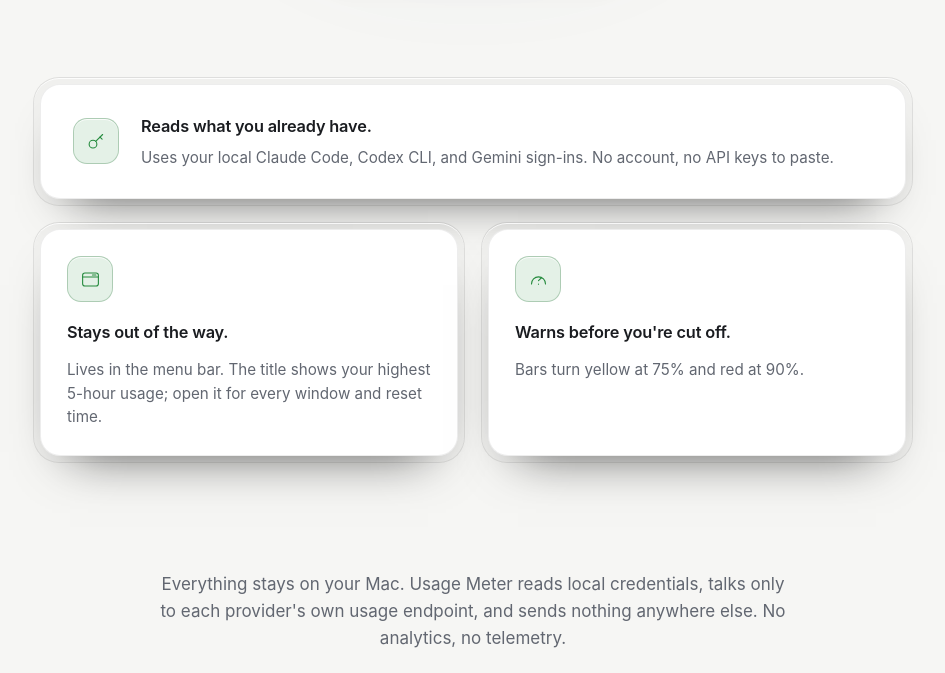
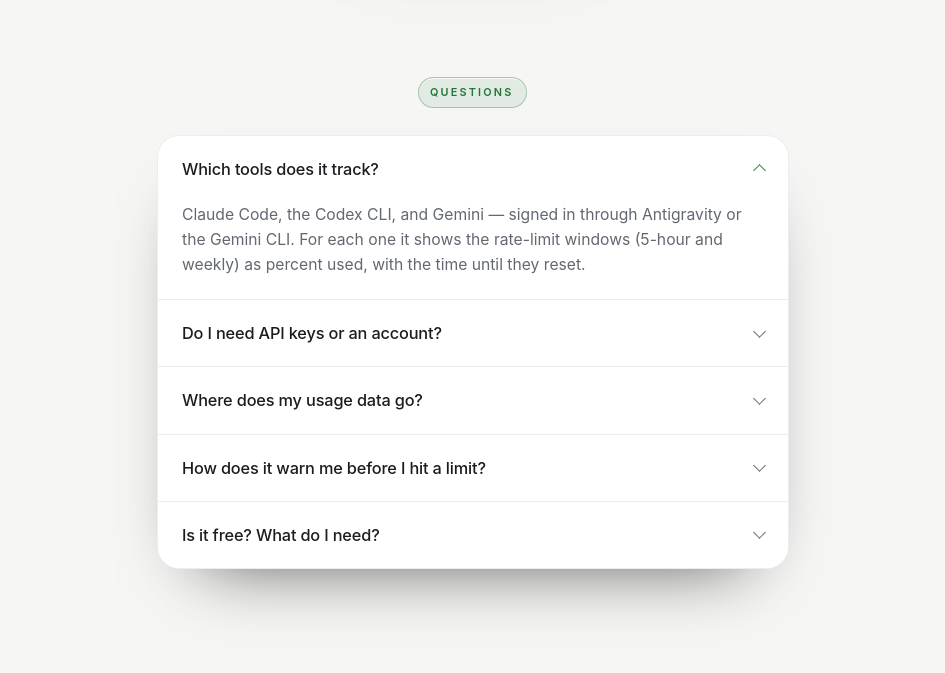
Before and after one commit to ehermanson/usage-meter, a plain HTML site: page site/index.html in a window 1280 px wide. Shown: the part 1290-1963 px from the top of the page, without its empty margins (167-1112 px from the left). Drawn offline with Linux system fonts and the light colour scheme.

Commit message:
Replace feature cards with a FAQ accordion

```diff
--- a/site/index.html
+++ b/site/index.html
@@ -195,52 +195,40 @@
       </div>
     </section>
 
-    <section class="how">
-      <ul class="how-list">
-        <li class="feature feature-wide" data-reveal>
-          <div class="feature-core">
-            <span class="how-icon" aria-hidden="true">
-              <svg viewBox="0 0 24 24" width="21" height="21" fill="none" stroke="currentColor" stroke-width="1.25" stroke-linecap="round" stroke-linejoin="round">
-                <circle cx="8" cy="15" r="4.4"></circle>
-                <path d="M11.1 11.9 19 4"></path>
-                <path d="M16 7l2.4 2.4"></path>
-              </svg>
-            </span>
-            <strong>Reads what you already have.</strong>
-            <span class="feature-desc">Uses your local Claude Code, Codex CLI, and Gemini sign-ins. No account, no API keys to paste.</span>
+    <section class="faq">
+      <p class="eyebrow" data-reveal>Questions</p>
+      <div class="faq-list" data-reveal>
+        <details class="faq-item" open>
+          <summary>Which tools does it track?<span class="faq-mark" aria-hidden="true"></span></summary>
+          <div class="faq-a">
+            <p>Claude Code, the Codex CLI, and Gemini — signed in through Antigravity or the Gemini CLI. For each one it shows the rate-limit windows (5-hour and weekly) as percent used, with the time until they reset.</p>
           </div>
-        </li>
-        <li class="feature" data-reveal>
-          <div class="feature-core">
-            <span class="how-icon" aria-hidden="true">
-              <svg viewBox="0 0 24 24" width="21" height="21" fill="none" stroke="currentColor" stroke-width="1.25" stroke-linecap="round" stroke-linejoin="round">
-                <rect x="3" y="4.5" width="18" height="15" rx="2.6"></rect>
-                <path d="M3 9.2h18"></path>
-                <path d="M14.2 6.8h4"></path>
-              </svg>
-            </span>
-            <strong>Stays out of the way.</strong>
-            <span class="feature-desc">Lives in the menu bar. The title shows your highest 5-hour usage; open it for every window and reset time.</span>
+        </details>
+        <details class="faq-item">
+          <summary>Do I need API keys or an account?<span class="faq-mark" aria-hidden="true"></span></summary>
+          <div class="faq-a">
+            <p>No. Usage Meter reads the sign-ins already on your Mac from Claude Code, Codex, and Gemini. There's nothing to paste and no account to create.</p>
           </div>
-        </li>
-        <li class="feature" data-reveal>
-          <div class="feature-core">
-            <span class="how-icon" aria-hidden="true">
-              <svg viewBox="0 0 24 24" width="21" height="21" fill="none" stroke="currentColor" stroke-width="1.25" stroke-linecap="round" stroke-linejoin="round">
-                <path d="M4 17a8 8 0 1 1 16 0"></path>
-                <path d="M12 13.2 15.4 10"></path>
-                <path d="M12 17.3v.01"></path>
-              </svg>
-            </span>
-            <strong>Warns before you're cut off.</strong>
-            <span class="feature-desc">Bars turn yellow at 75% and red at 90%.</span>
+        </details>
+        <details class="faq-item">
+          <summary>Where does my usage data go?<span class="faq-mark" aria-hidden="true"></span></summary>
+          <div class="faq-a">
+            <p>Nowhere else. It reads local credentials and talks only to each provider's own usage endpoint. Nothing is sent anywhere else — no analytics, no telemetry.</p>
           </div>
-        </li>
-      </ul>
-    </section>
-
-    <section class="privacy">
-      <p data-reveal>Everything stays on your Mac. Usage Meter reads local credentials, talks only to each provider's own usage endpoint, and sends nothing anywhere else. No analytics, no telemetry.</p>
+        </details>
+        <details class="faq-item">
+          <summary>How does it warn me before I hit a limit?<span class="faq-mark" aria-hidden="true"></span></summary>
+          <div class="faq-a">
+            <p>The menu-bar title shows your highest 5-hour usage. Bars turn yellow at 75% and red at 90%, so a limit is visible well before you reach it.</p>
+          </div>
+        </details>
+        <details class="faq-item">
+          <summary>Is it free? What do I need?<span class="faq-mark" aria-hidden="true"></span></summary>
+          <div class="faq-a">
+            <p>It's free and open source under the MIT license. It runs on macOS 14 and later.</p>
+          </div>
+        </details>
+      </div>
     </section>
 
     <section class="install" data-reveal>
--- a/site/style.css
+++ b/site/style.css
@@ -206,8 +206,8 @@ section + section { padding-top: 0; }
   border: 1px solid color-mix(in srgb, var(--accent) 26%, var(--hair));
   box-shadow: var(--inner-lip);
 }
-/* A tiny live dot in the eyebrow. */
-.eyebrow::before {
+/* A tiny live dot — only on the hero eyebrow, where it reads as "status". */
+.hero .eyebrow::before {
   content: "";
   width: 6px;
   height: 6px;
@@ -215,6 +215,8 @@ section + section { padding-top: 0; }
   background: var(--accent);
   box-shadow: 0 0 0 3px color-mix(in srgb, var(--accent) 22%, transparent);
 }
+/* The FAQ eyebrow centers under a centered section. */
+.faq .eyebrow { display: block; width: max-content; margin-inline: auto; }
 h1 {
   font-size: clamp(2.4rem, 6.9vw, 3.9rem);
   line-height: 1.04;
@@ -343,9 +345,6 @@ h1 { animation-delay: 0.13s; }
   will-change: transform, opacity;
 }
 .js [data-reveal].in { opacity: 1; transform: none; filter: blur(0); }
-/* Stagger the three feature items as the row comes in. */
-.js .how-list li[data-reveal]:nth-child(2) { --reveal-delay: 0.1s; }
-.js .how-list li[data-reveal]:nth-child(3) { --reveal-delay: 0.2s; }
 @media (prefers-reduced-motion: reduce) {
   .js [data-reveal] { opacity: 1; transform: none; filter: none; transition: none; }
 }
@@ -626,91 +625,67 @@ h1 { animation-delay: 0.13s; }
 .pf-updated { display: inline-flex; align-items: center; gap: 5px; }
 .pf-refresh { display: block; opacity: 0.85; }
 
-/* How it works — an asymmetric bento of machined double-bezel cards. */
-.how-list {
-  list-style: none;
-  margin: 0;
-  padding: 0;
-  /* Break out a touch wider than the text column so the bento can breathe. */
-  position: relative;
-  left: 50%;
-  transform: translateX(-50%);
-  width: min(880px, calc(100vw - 32px));
-  display: grid;
-  grid-template-columns: repeat(2, 1fr);
-  gap: 16px;
-}
-.feature-wide { grid-column: 1 / -1; }
-
-/* Double-bezel: an outer tray holding an inner plate with concentric radii. */
-.feature {
-  padding: 6px;
-  border-radius: 26px;
-  background: var(--shell);
+/* FAQ — a single machined panel with hairline-divided disclosure rows. Reads
+   like documentation, not marketing. */
+.faq .eyebrow { margin-bottom: 26px; }
+.faq-list {
+  border-radius: 22px;
   border: 1px solid var(--hair);
-  box-shadow: var(--inner-lip);
-}
-.feature-core {
-  height: 100%;
-  padding: 26px;
-  border-radius: 20px;
   background: var(--core);
-  border: 1px solid var(--hair);
   box-shadow:
     var(--inner-lip),
-    0 26px 50px -30px rgba(0, 0, 0, 0.7);
+    0 34px 70px -44px rgba(0, 0, 0, 0.75);
+  overflow: hidden;
+}
+.faq-item { border-bottom: 1px solid var(--hair); }
+.faq-item:last-child { border-bottom: none; }
+
+.faq-item summary {
+  list-style: none;
+  cursor: pointer;
   display: flex;
-  flex-direction: column;
-  gap: 13px;
-  transition: transform 0.6s var(--ease), box-shadow 0.6s var(--ease);
+  align-items: center;
+  gap: 16px;
+  padding: 20px 24px;
+  font-size: 1.02rem;
+  font-weight: 550;
+  letter-spacing: -0.01em;
+  transition: background 0.4s var(--ease), color 0.4s var(--ease);
 }
-.feature:hover .feature-core {
-  transform: translateY(-3px);
-  box-shadow:
-    var(--inner-lip),
-    0 34px 60px -28px rgba(0, 0, 0, 0.75);
+.faq-item summary::-webkit-details-marker { display: none; }
+.faq-item summary:hover { background: color-mix(in srgb, var(--text) 3.5%, transparent); }
+
+/* A caret that rotates from pointing down to up when the row opens. */
+.faq-mark {
+  margin-left: auto;
+  flex: none;
+  width: 9px;
+  height: 9px;
+  border-right: 1.6px solid var(--text-2);
+  border-bottom: 1.6px solid var(--text-2);
+  transform: translateY(-2px) rotate(45deg);
+  transition: transform 0.5s var(--ease);
 }
-/* The wide card lays out horizontally: icon column, then heading + copy. */
-.feature-wide .feature-core {
-  display: grid;
-  grid-template-columns: auto 1fr;
-  grid-template-rows: auto auto;
-  align-items: center;
-  column-gap: 22px;
-  row-gap: 7px;
-  padding: 28px 32px;
+.faq-item[open] .faq-mark {
+  transform: translateY(1px) rotate(-135deg);
+  border-color: var(--accent);
 }
-.feature-wide .how-icon { grid-row: 1 / 3; align-self: center; margin: 0; }
-.feature-wide strong,
-.feature-wide .feature-desc { grid-column: 2; }
 
-.how-icon {
-  display: inline-flex;
-  align-items: center;
-  justify-content: center;
-  width: 46px;
-  height: 46px;
-  margin-bottom: 4px;
-  border-radius: 14px;
-  color: var(--accent);
-  background: color-mix(in srgb, var(--accent) 12%, transparent);
-  border: 1px solid color-mix(in srgb, var(--accent) 22%, var(--hair));
-  box-shadow: var(--inner-lip);
+.faq-a {
+  padding: 0 24px 22px;
+  color: var(--text-2);
+  font-size: 0.98rem;
+  line-height: 1.6;
 }
-.how-icon svg { display: block; }
-.feature strong {
-  font-size: 1.02rem;
-  font-weight: 600;
-  letter-spacing: -0.01em;
+.faq-a p { margin: 0; max-width: 60ch; }
+/* Gently reveal the answer when the row opens. */
+.faq-item[open] .faq-a { animation: faqIn 0.5s var(--ease) both; }
+@keyframes faqIn {
+  from { opacity: 0; transform: translateY(-6px); }
+  to { opacity: 1; transform: none; }
 }
-.feature-desc { color: var(--text-2); font-size: 0.95rem; line-height: 1.55; }
-
-/* Privacy */
-.privacy p {
-  text-align: center;
-  color: var(--text-2);
-  max-width: 60ch;
-  margin: 0 auto;
+@media (prefers-reduced-motion: reduce) {
+  .faq-item[open] .faq-a { animation: none; }
 }
 
 /* Install */
@@ -741,25 +716,15 @@ h1 { animation-delay: 0.13s; }
 @media (max-width: 760px) {
   :root { --section: 84px; }
   .hero { padding-top: 124px; }
-  /* Drop the wide-column breakout — it can overflow when the element is wider
-     than its container on small screens. Fall back to normal full-width flow. */
-  .mockup-wrap, .how-list {
+  /* Drop the mockup's wide-column breakout on small screens; normal flow. */
+  .mockup-wrap {
     left: auto;
     transform: none;
     width: 100%;
+    animation-name: rise; /* no translateX to preserve, so use the plain rise */
   }
-  /* No translateX to preserve on mobile, so use the plain rise keyframe. */
-  .mockup-wrap { animation-name: rise; }
-  /* Bento collapses to a single column; the wide card goes vertical. */
-  .how-list { grid-template-columns: 1fr; gap: 14px; }
-  .feature-wide { grid-column: auto; }
-  .feature-wide .feature-core {
-    display: flex;
-    flex-direction: column;
-    align-items: flex-start;
-    padding: 24px;
-  }
-  .feature-wide .how-icon { grid-row: auto; }
+  .faq-item summary { padding: 18px 18px; font-size: 0.98rem; }
+  .faq-a { padding: 0 18px 20px; }
 }
 
 @media (max-width: 640px) {
```
